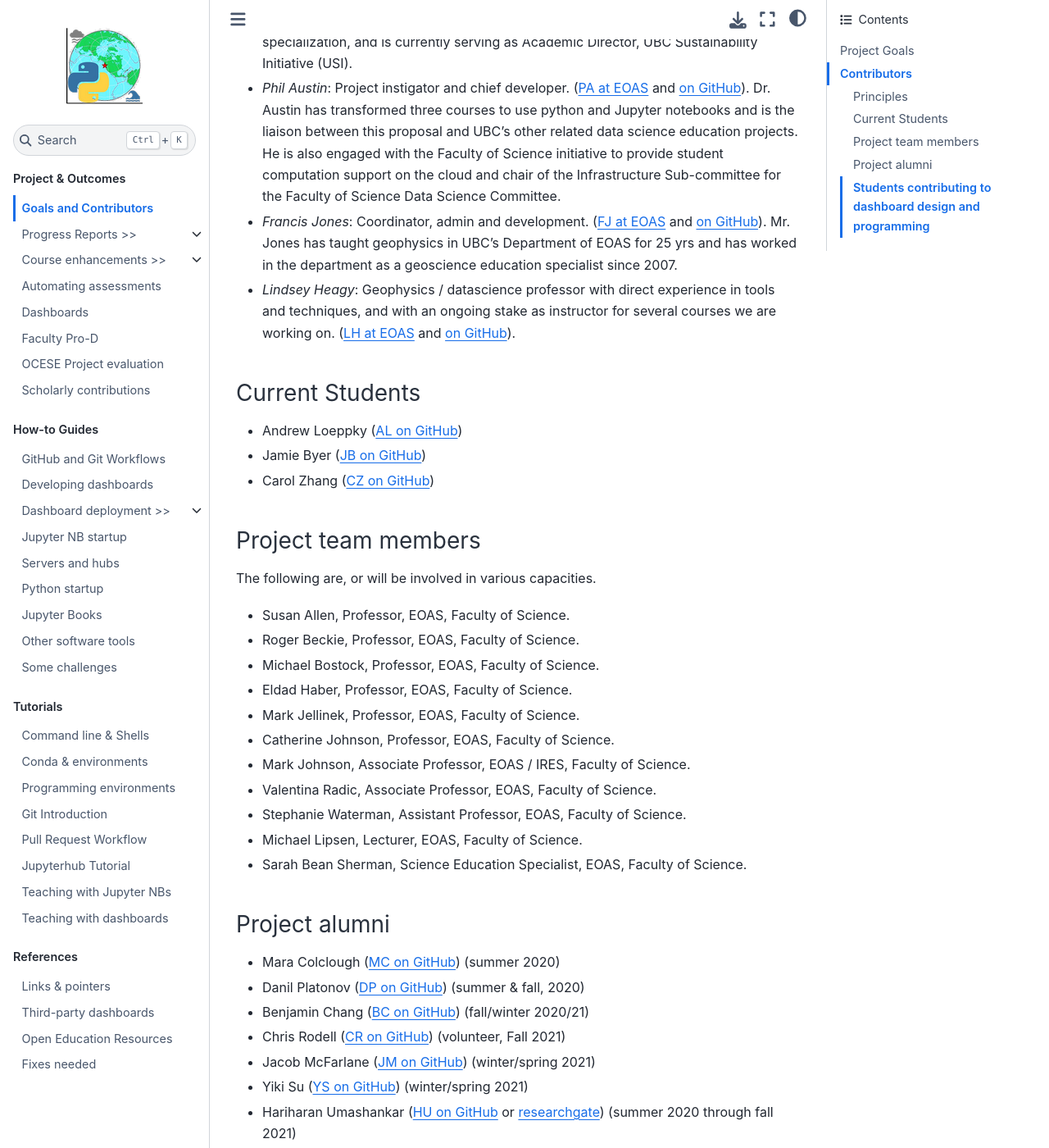
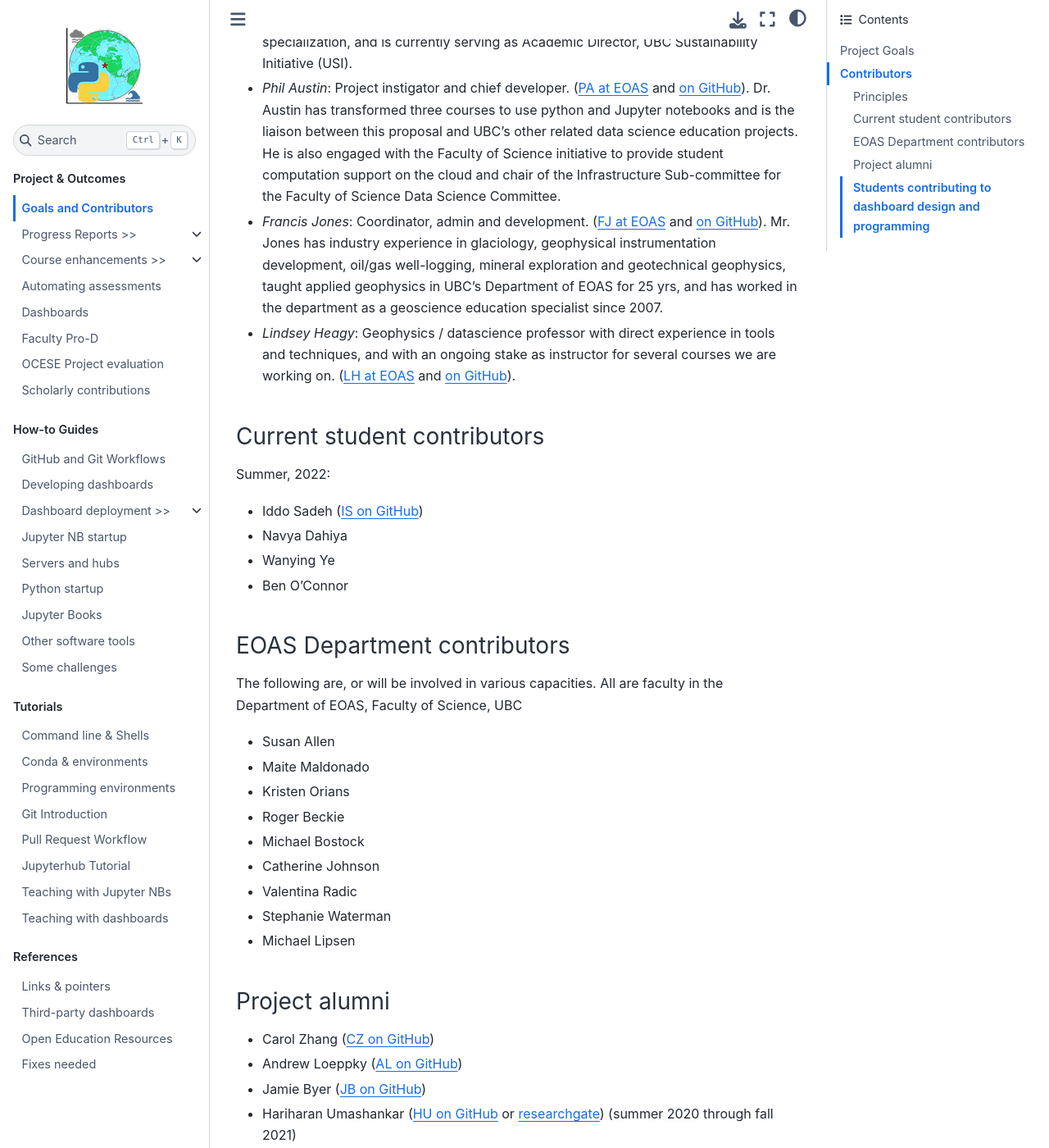
Before and after one commit to eoas-ubc/eoas-ubc.github.io, a Jupyter Book: the page built from docs/project-outline.md, in a window 1280 px wide and 1400 px high, scrolled down 854 px. Shown: the whole window at 82% size. Built offline with Jupyter Book 1.0.4 settings and Sphinx 7.4.7 and the Sphinx Book theme 1.1.4, drawn with Linux system fonts in a browser that asks for light colours; some of the changed text lies outside the part shown.

Commit message:
a few updates

```diff
--- a/docs/project-outline.md
+++ b/docs/project-outline.md
@@ -18,40 +18,42 @@ This proposed curriculum transformation will happen alongside a re-evaluation of
 
 - _Phil Austin_: Project instigator and chief developer. ([PA at EOAS](https://www.eoas.ubc.ca/people/philaustin) and [on GitHub](https://github.com/phaustin)). Dr. Austin has transformed three courses to use python and Jupyter notebooks and is the liaison between this proposal and UBC's other related data science education projects. He is also engaged with the Faculty of Science initiative to provide student computation support on the cloud and chair of the Infrastructure Sub-committee for the Faculty of Science Data Science Committee.
 
-- _Francis Jones_: Coordinator, admin and development. ([FJ at EOAS](https://www.eoas.ubc.ca/people/francisjones) and [on GitHub](https://github.com/fhmjones)). Mr. Jones has taught geophysics in UBC's Department of EOAS for 25 yrs and has worked in the department as a geoscience education specialist since 2007.
+- _Francis Jones_: Coordinator, admin and development. ([FJ at EOAS](https://www.eoas.ubc.ca/people/francisjones) and [on GitHub](https://github.com/fhmjones)). Mr. Jones has industry experience in glaciology, geophysical instrumentation development, oil/gas well-logging, mineral exploration and geotechnical geophysics, taught applied geophysics in UBC's Department of EOAS for 25 yrs, and has worked in the department as a geoscience education specialist since 2007.
 
 - _Lindsey Heagy_: Geophysics / datascience professor with direct experience in tools and techniques, and with an ongoing stake as instructor for several courses we are working on. ([LH at EOAS](https://www.eoas.ubc.ca/people/lindseyheagy) and [on GitHub](https://github.com/lheagy)).
 
-### Current Students
+### Current student contributors
+Summer, 2022:
+- Iddo Sadeh ([IS on GitHub](https://github.com/IddoSadeh))
+- Navya Dahiya
+- Wanying Ye
+- Ben O'Connor
 
-- Andrew Loeppky ([AL on GitHub](https://github.com/AndrewLoeppky))
-- Jamie Byer ([JB on GitHub](https://github.com/jamiebyer/))
-- Carol Zhang ([CZ on GitHub](https://github.com/carolz19))
+### EOAS Department contributors
 
-### Project team members
-
-The following are, or will be involved in various capacities.
-- Susan Allen, Professor, EOAS, Faculty of Science.
-- Roger Beckie, Professor, EOAS, Faculty of Science.
-- Michael Bostock, Professor, EOAS, Faculty of Science.
-- Eldad Haber, Professor, EOAS, Faculty of Science.
-- Mark Jellinek, Professor, EOAS, Faculty of Science.
-- Catherine Johnson, Professor, EOAS, Faculty of Science.
-- Mark Johnson, Associate Professor, EOAS / IRES, Faculty of Science.
-- Valentina Radic, Associate Professor, EOAS, Faculty of Science.
-- Stephanie Waterman, Assistant Professor, EOAS, Faculty of Science.
-- Michael Lipsen, Lecturer, EOAS, Faculty of Science.
-- Sarah Bean Sherman, Science Education Specialist, EOAS, Faculty of Science.
+The following are, or will be involved in various capacities. All are faculty in the Department of EOAS, Faculty of Science, UBC
+- Susan Allen
+- Maite Maldonado
+- Kristen Orians
+- Roger Beckie
+- Michael Bostock
+- Catherine Johnson
+- Valentina Radic
+- Stephanie Waterman
+- Michael Lipsen
 
 ### Project alumni
 
-- Mara Colclough ([MC on GitHub](https://github.com/maracieco)) (summer 2020)
+- Carol Zhang ([CZ on GitHub](https://github.com/carolz19))
+- Andrew Loeppky ([AL on GitHub](https://github.com/AndrewLoeppky))
+- Jamie Byer ([JB on GitHub](https://github.com/jamiebyer/))
+- Hariharan Umashankar ([HU on GitHub](https://github.com/hari-ushankar) or [researchgate](https://www.researchgate.net/profile/Hariharan_Umashankar)) (summer 2020 through fall 2021)
+- Jacob McFarlane ([JM on GitHub](https://github.com/JacobMcFarlane)) (winter/spring 2021)
+- Yiki Su ([YS on GitHub](https://github.com/YikiSu)) (winter/spring 2021)
 - Danil Platonov ([DP on GitHub](https://github.com/slemonide)) (summer & fall, 2020)
 - Benjamin Chang ([BC on GitHub](https://github.com/bkchang-97)) (fall/winter 2020/21)
 - Chris Rodell ([CR on GitHub](https://github.com/cerodell)) (volunteer, Fall 2021)
-- Jacob McFarlane ([JM on GitHub](https://github.com/JacobMcFarlane)) (winter/spring 2021)
-- Yiki Su ([YS on GitHub](https://github.com/YikiSu)) (winter/spring 2021)
-- Hariharan Umashankar ([HU on GitHub](https://github.com/hari-ushankar) or [researchgate](https://www.researchgate.net/profile/Hariharan_Umashankar)) (summer 2020 through fall 2021)
+- Mara Colclough ([MC on GitHub](https://github.com/maracieco)) (summer 2020)
 
 ### Students contributing to dashboard design and programming
 
```
Also changed, not shown: docs/crs-eosc310.md (+9 -1 lines), docs/fix-list.md (+1 -0 lines), docs/index.md (+3 -1 lines), docs/presentations.md (+2 -0 lines).
